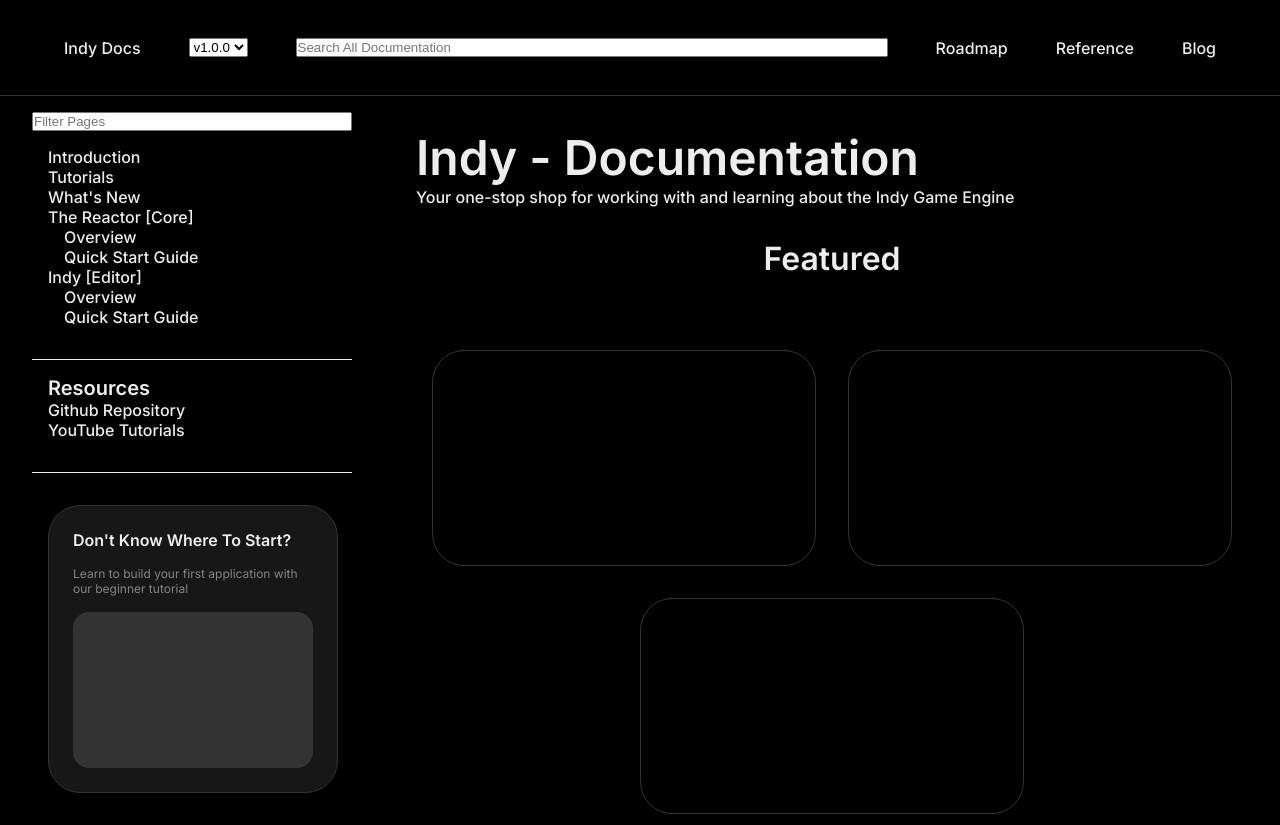
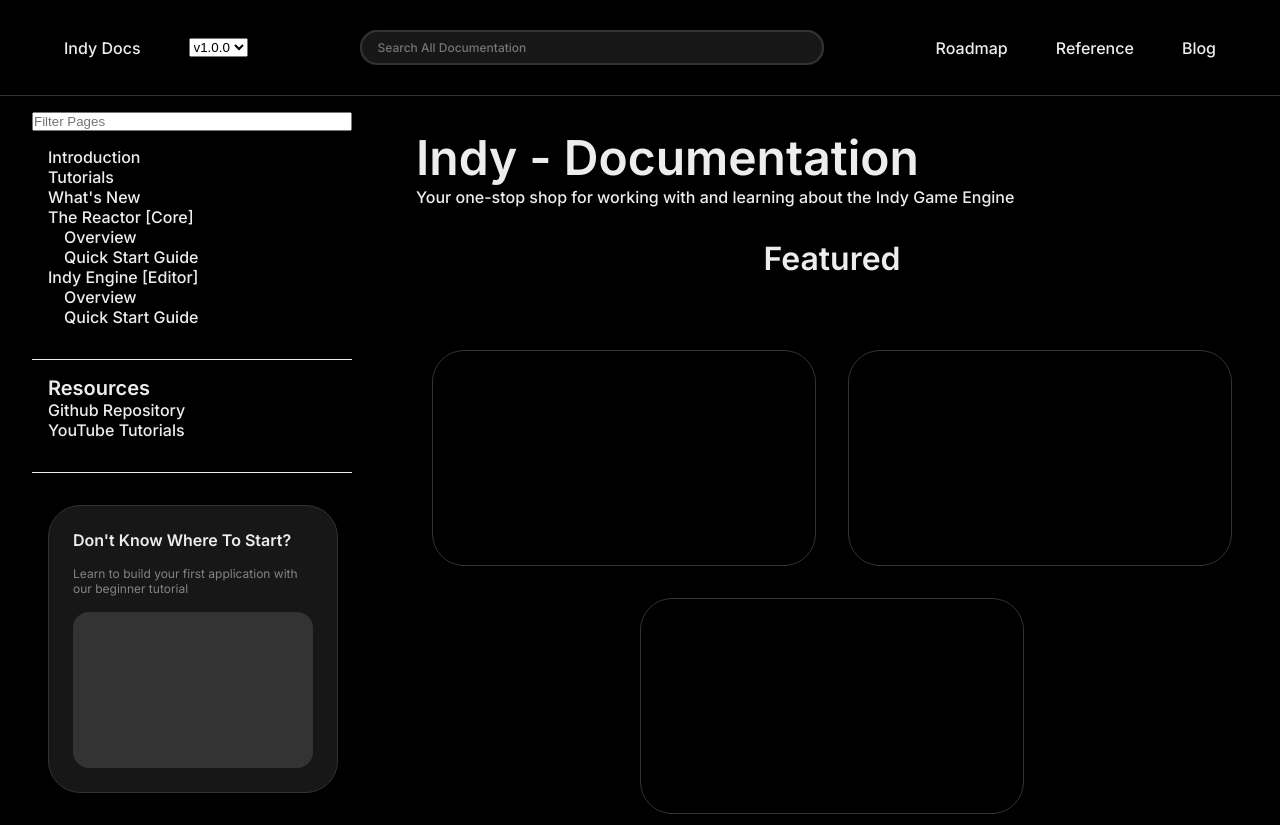
Before and after one commit to KrytaniK/Indy-Docs, a Next.js app: page / in a window 1280 px wide. Built offline with nearby package versions, Linux system fonts and the light colour scheme.

Commit message:
Added JSON-Driven page navigation + Searchbar Focus
- Documentation links were moved to JSON for easy editing. VersionLink Component already formats each link to match selected version.
- Added Searchbar component [WIP]  with onFocus functionality.

```diff
--- a/src/app/layout.tsx
+++ b/src/app/layout.tsx
@@ -1,6 +1,34 @@
-import { VersionSelect, VersionLink } from "../components";
+import { VersionSelect, VersionLink, SearchBar } from "../components";
+import DocData from "@/docs/meta.json";
 
 import "@/globals.css";
+
+type DocPageEntry = {
+  title: string,
+  shortDesc: string,
+  href: string,
+  pages: any
+}
+
+function GenerateSidebarLinks(pageList: Object, listClass?: string): React.ReactNode {
+  const pages = Object.entries(pageList);
+  if (pages.length === 0) return null;
+
+  const versionRegex = /\d+-\d+-\d+/;
+
+  return <ul className={listClass}>
+    {pages.map((entry) => {
+      const page: DocPageEntry = entry[1];
+
+      const hasVersion: boolean = versionRegex.test(page.href);
+
+      return <li key={entry[0]}>
+        <VersionLink href={page.href} versionIndex={hasVersion ? 1 : -1}>{page.title}</VersionLink>
+        {GenerateSidebarLinks(page.pages)}
+      </li>
+    })}
+  </ul>
+}
 
 export default function RootLayout({
   children,
@@ -18,32 +46,16 @@
         <div className="navPanel">
           <VersionLink href="/">Indy Docs</VersionLink>
           <VersionSelect/>
-          <input placeholder="Search All Documentation"/>
-          <VersionLink href="/roadmap">Roadmap</VersionLink>
-          <VersionLink href="/reference">Reference</VersionLink>
-          <VersionLink href="/blog">Blog</VersionLink>
+          <SearchBar docsMetadata={DocData} />
+          {DocData.nav.links.map((link) => {
+            return <VersionLink key={link.href} href={link.href}>{link.title}</VersionLink>
+          })}
         </div>
         <div className="sidePanel">
           <input placeholder="Filter Pages" />
-          <ul className="docLinks">
-            <li><VersionLink href="/intro">Introduction</VersionLink></li>
-            <li><VersionLink href="/tutorials">Tutorials</VersionLink></li>
-            <li><VersionLink href="/news">What&apos;s New {/* Arrow SVG */}</VersionLink></li>
-            <li>
-              <VersionLink href="/reactor/1-0-0/overview" versionIndex={1}>The Reactor [Core] {/* Arrow SVG */}</VersionLink>
-              <ul>
-                <li><VersionLink href="/reactor/1-0-0/overview" versionIndex={1}>Overview</VersionLink></li>
-                <li><VersionLink href="/reactor/1-0-0/quick-start-guide" versionIndex={1}>Quick Start Guide</VersionLink></li>
-              </ul>
-            </li>
-            <li>
-              <VersionLink href="/indy/1-0-0/overview" versionIndex={1}>Indy [Editor] {/* Arrow SVG */}</VersionLink>
-              <ul>
-                <li><VersionLink href="/indy/1-0-0/overview" versionIndex={1}>Overview</VersionLink></li>
-                <li><VersionLink href="/indy/1-0-0/quick-start-guide" versionIndex={1}>Quick Start Guide</VersionLink></li>
-              </ul>
-            </li>
-          </ul>
+
+          {GenerateSidebarLinks(DocData.pages, "docLinks")}
+
           <ul className="resources">
             <h4>Resources</h4>
             <li><VersionLink newTab={true} href="https://www.github.com/krytanik/indy">{/* Github SVG */} Github Repository {/* Arrow Diag SVG */}</VersionLink></li>
--- a/src/components/index.js
+++ b/src/components/index.js
@@ -4,6 +4,7 @@
 import TableOfContents from "./tableOfContents/tableOfContents";
 import VersionSelect from "./versionSelect";
 import VersionLink from "./versionLink";
+import SearchBar from "./searchbar/searchbar";
 
 export {
   PageHeader,
@@ -12,4 +13,5 @@
   TableOfContents,
   VersionSelect,
   VersionLink,
+  SearchBar,
 };
--- /dev/null
+++ b/src/components/searchbar/searchbar.module.css
@@ -0,0 +1,114 @@
+.searchContainer {
+    flex: 1;
+    margin: 0 64px;
+    position: relative;
+
+    font-size: 12px;
+
+    z-index: 10;
+}
+
+.backgroundBlur {
+    position: absolute;
+    left: 0;
+    top: 0;
+    width: 100%;
+    height: 100%;
+    pointer-events: none;
+    transition: all .25s ease-in-out;
+
+    z-index: 1;
+}
+
+.backgroundBlur.active {
+    background-color: rgba(var(--black-rgb), 0.75);
+    pointer-events: all;
+    backdrop-filter: blur(4px);
+}
+
+.searchResults, .userInput {
+    width: 100%;
+    height: 100%;
+    transition: all .25s ease-in-out;
+}
+
+.userInput {
+    font-family: inherit;
+    font-size: inherit;
+    font-weight: inherit;
+
+    background-color: var(--dark-primary);
+    padding: 8px 16px;
+    border: 2px solid var(--dark-secondary);
+    border-radius: 32px;
+    color: var(--dark-text);
+
+    outline: 1px solid transparent;
+    z-index: 1;
+}
+
+.userInput:focus {
+    outline: 1px solid var(--dark-text);
+    border-color: transparent;
+}
+
+.userInput.active {
+    border-bottom-left-radius: 32px;
+    border-bottom-right-radius: 32px;
+}
+
+.searchResults {
+    position: absolute;
+    top: 0;
+    left: 0;
+    width: 100%;
+    height: 100%;
+    min-height: 100%;
+
+    pointer-events: none;
+
+    border-radius: 16px;
+    z-index: -1;
+}
+
+.searchResults::before {
+    padding: 0;
+
+    transition: all .5s ease-in-out;
+    z-index: -1;
+}
+
+.searchResults::after {
+    content: '';
+    position: absolute;
+    left: 0;
+    top: 0;
+    width: 100%;
+    height: 100%;
+    background-color: var(--dark-primary);
+    border-radius: inherit;
+}
+
+.searchResults.active {
+    pointer-events: all;
+    min-height: calc(min(512px, 50vh));
+
+    background-color: var(--dark-primary);
+}
+
+.searchResults.active::before {
+    content: '';
+    position: absolute;
+    top: 0;
+    right: 0;
+    bottom: 0;
+    left: 0;
+    z-index: -1;
+    padding: 2px;
+    width: 100%;
+    height: 100%;
+    transform: translate(-2px, -2px);
+    border-radius: inherit;
+    background: linear-gradient(to bottom, var(--black),
+            var(--dark-secondary));
+}
--- /dev/null
+++ b/src/components/searchbar/searchbar.tsx
@@ -0,0 +1,44 @@
+"use client"
+
+import React, { useState } from "react";
+import styles from "./searchbar.module.css";
+
+type SearchBarProps = {
+    docsMetadata: any // Object imported from JSON
+}
+
+type SearchBarState = {
+    open: boolean,
+    query: string,
+    titles: string[],
+}
+
+function ExtractTitles(docPages: Object): string[] {
+    const titles: string[] = [];
+
+
+
+    return titles;
+}
+
+export default function SearchBar({ docsMetadata }: SearchBarProps): React.ReactNode {
+    const [searchState, SetSearchState] = useState<SearchBarState>({
+        open: false,
+        query: "",
+        titles: docsMetadata.hasOwnProperty("docs") ? docsMetadata.docs : []
+    });
+
+    function ToggleFocus() {
+        SetSearchState((prev) => ({ ...prev, open: !prev.open }));
+    }
+
+    return <>
+        <div className={`${styles.backgroundBlur} ${searchState.open ? styles.active : ""}`} onClick={ToggleFocus}/>
+        <section className={styles.searchContainer}>
+            <input className={`${styles.userInput} ${searchState.open ? styles.active : ""}`} placeholder="Search All Documentation" onFocus={() => searchState.open ? null : ToggleFocus()} onBlur={(e) => e.relatedTarget ? ToggleFocus() : null}></input>
+            <div onFocus={ToggleFocus} className={`${styles.searchResults} ${searchState.open ? styles.active : ""}`}>
+
+            </div>
+        </section>
+    </>;
+}
--- a/src/components/tableOfContents/tableOfContents.module.css
+++ b/src/components/tableOfContents/tableOfContents.module.css
@@ -4,8 +4,9 @@
 }
 
 #postTOC {
+    z-index: -1;
+
     flex: none;
-    z-index: 1;
 
     transform-origin: right;
 
@@ -47,7 +48,6 @@
 }
 
 .scrollLinks > * {
-    z-index: 1;
     padding: 8px 16px;
     color: rgba(var(--dark-text-rgb), 0.5);
     border-radius: 32px;
@@ -55,6 +55,6 @@
 }
 
 .activeHeading {
-    background-color: var(--dark-secondary-accent-dark);
-    color: var(--dark-secondary-accent-light);
+    background-color: var(--dark-accent-dark);
+    color: var(--dark-accent-light);
 }
--- /dev/null
+++ b/src/docs/meta.json
@@ -0,0 +1,78 @@
+{
+    "nav": {
+        "links": [
+            {
+                "title": "Roadmap",
+                "href": "/roadmap"
+            },
+            {
+                "title": "Reference",
+                "href": "/reference"
+            },
+            {
+                "title": "Blog",
+                "href": "/blog"
+            }
+        ]
+    },
+    "pages": {
+        "intro": {
+            "title": "Introduction",
+            "shortDesc": "",
+            "href": "/intro",
+            "pages": {}
+        },
+        "tutorials": {
+            "title": "Tutorials",
+            "shortDesc": "",
+            "href": "/tutorials",
+            "pages": {}
+        },
+        "news": {
+            "title": "What's New",
+            "shortDesc": "",
+            "href": "/news",
+            "pages": {
+
+            }
+        },
+        "core": {
+            "title": "The Reactor [Core]",
+            "shortDesc": "",
+            "href": "/reactor/1-0-0/overview",
+            "pages": {
+                "overview": {
+                    "title": "Overview",
+                    "shortDesc": "",
+                    "href": "/reactor/1-0-0/overview",
+                    "pages": {}
+                },
+                "quickstart": {
+                    "title": "Quick Start Guide",
+                    "shortDesc": "",
+                    "href": "/reactor/1-0-0/quick-start-guide",
+                    "pages": {}
+                }
+            }
+        },
+        "editor": {
+            "title": "Indy Engine [Editor]",
+            "shortDesc": "",
+            "href": "/indy/1-0-0/overview",
+            "pages": {
+                "overview": {
+                    "title": "Overview",
+                    "shortDesc": "",
+                    "href": "/indy/1-0-0/overview",
+                    "pages": {}
+                },
+                "quickstart": {
+                    "title": "Quick Start Guide",
+                    "shortDesc": "",
+                    "href": "/indy/1-0-0/quick-start-guide",
+                    "pages": {}
+                }
+            }
+        }
+    }
+}
--- a/src/globals.css
+++ b/src/globals.css
@@ -11,11 +11,11 @@
     --dark-secondary: #333333;
     --dark-secondary-rgb: 51, 51, 51;
 
-    --dark-secondary-accent-light: #00CED1;
-    --dark-secondary-accent-light-rgb: 0, 206, 209;
+    --dark-accent-light: #00CED1;
+    --dark-accent-light-rgb: 0, 206, 209;
 
-    --dark-secondary-accent-dark: #001C38;
-    --dark-secondary-accent-dark-rgb: 0, 28, 56;
+    --dark-accent-dark: #001C38;
+    --dark-accent-dark-rgb: 0, 28, 56;
 }
 
 * {
@@ -40,6 +40,8 @@
     height: 100%;
 
     font-weight: 500;
+
+    overflow: hidden;
 }
 
 body * {
```
